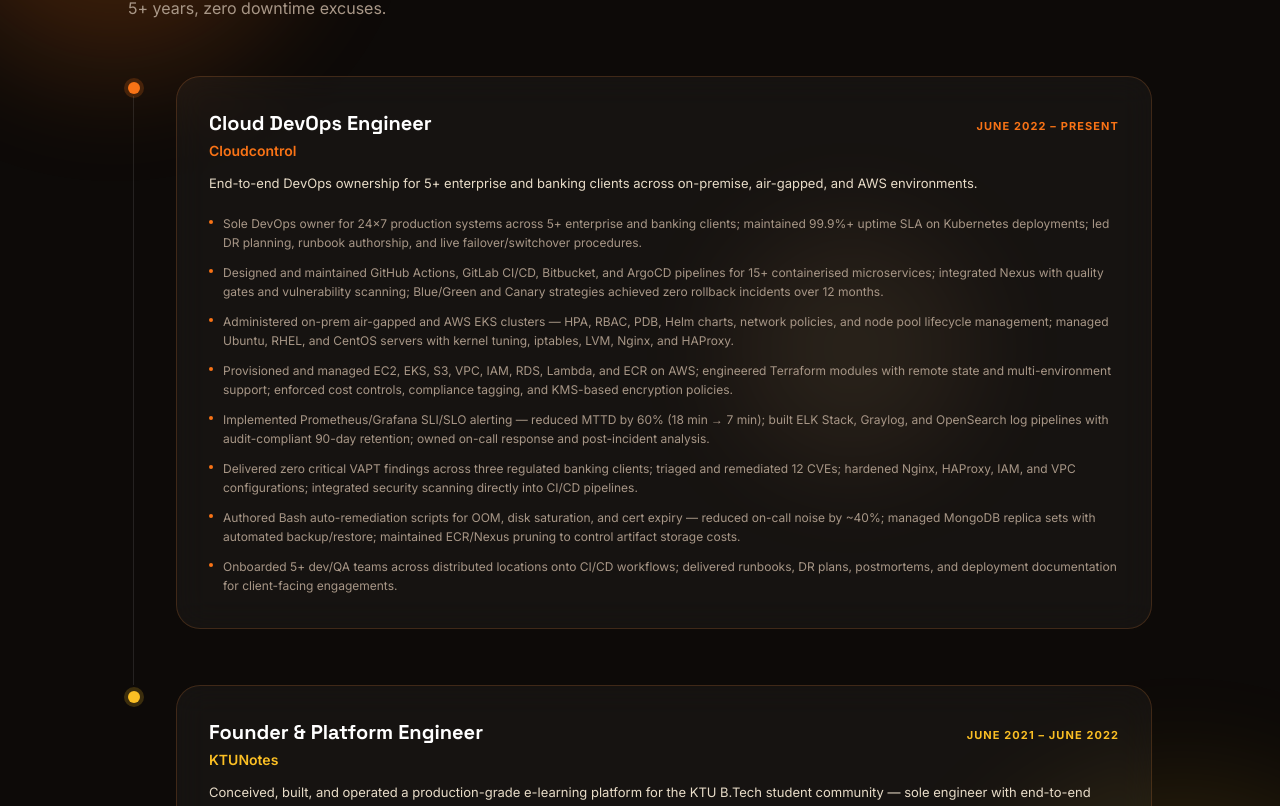
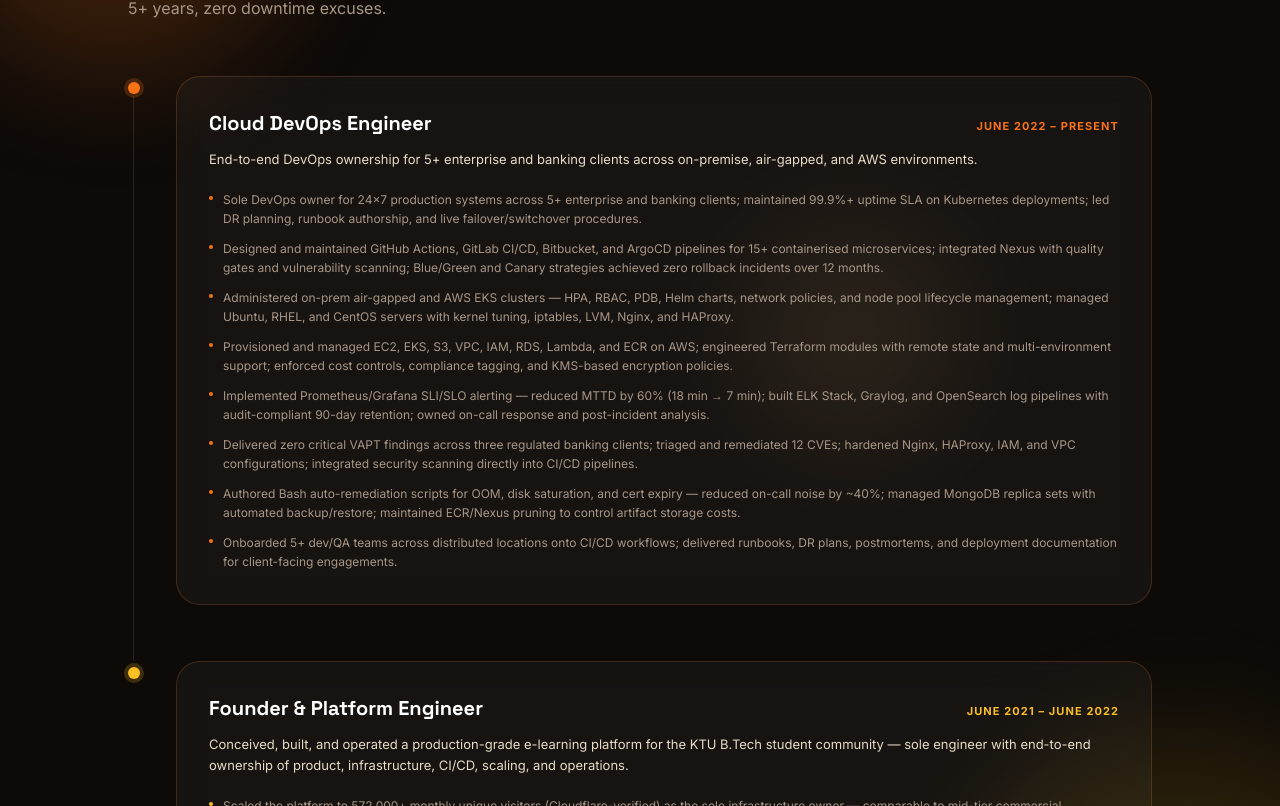
Before and after one commit to justathulin/justathul.github.io, a React (Vite) app: page / in a window 1280 px wide. Shown: the part 3734-4540 px from the top of the page. Built offline with nearby package versions, Linux system fonts and the light colour scheme.

Commit message:
Remove company names from Experience section
Drop the Cloudcontrol/KTUNotes employer labels entirely so each role
reads as skills/achievements by title and period only, not attributed
to a named company.

```diff
--- a/src/components/Experience.jsx
+++ b/src/components/Experience.jsx
@@ -46,11 +46,10 @@
     {i !== roles.length - 1 && <div className="absolute left-[5px] top-5 bottom-[-3.5rem] w-px bg-white/10" />}
 
     <div className="glass rounded-3xl p-6 md:p-8">
-      <div className="flex flex-wrap items-baseline justify-between gap-2 mb-1">
+      <div className="flex flex-wrap items-baseline justify-between gap-2 mb-3">
         <h3 className="text-lg md:text-xl font-bold text-white font-display">{role.title}</h3>
         <span className="text-[11px] font-bold uppercase tracking-widest" style={{ color: role.color }}>{role.period}</span>
       </div>
-      <div className="text-sm font-semibold mb-3" style={{ color: role.color }}>{role.company}</div>
       <p className="text-[13px] text-[#e8dcc8] leading-relaxed mb-5">{role.summary}</p>
 
       <ul className="flex flex-col gap-2.5">
```
